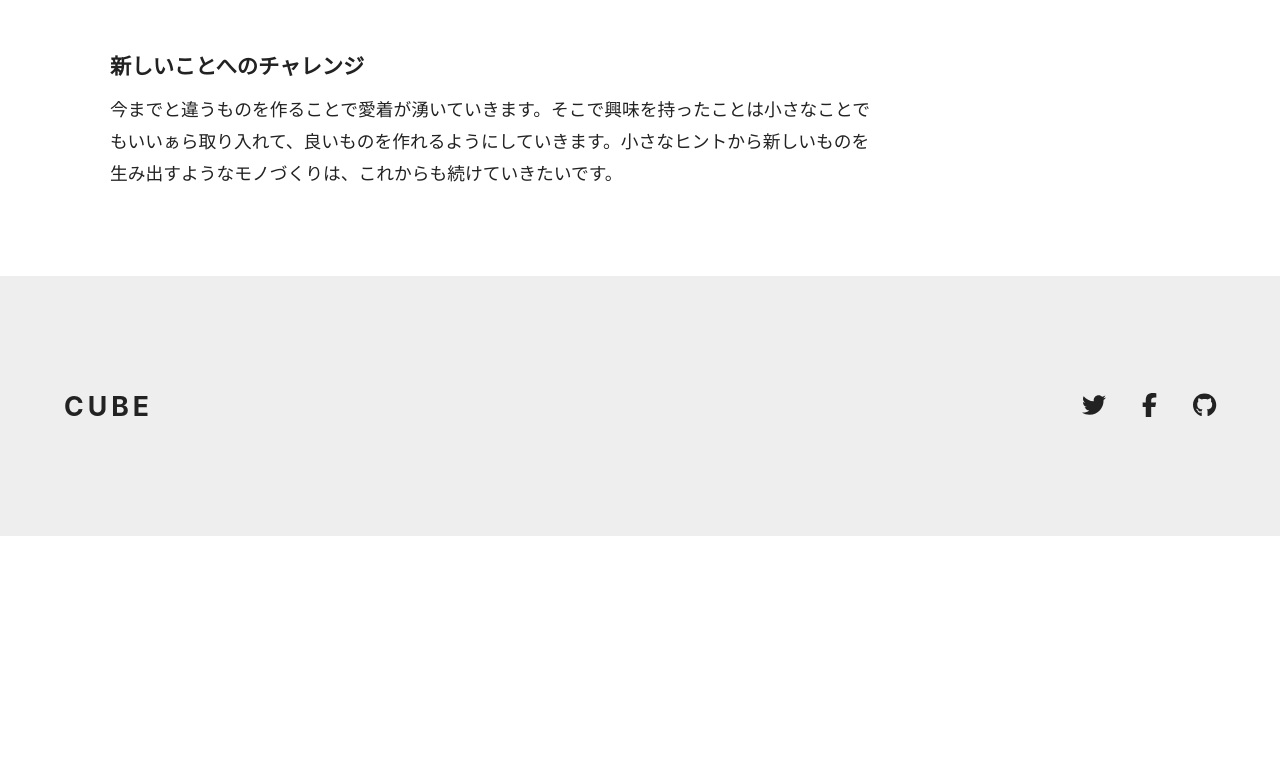
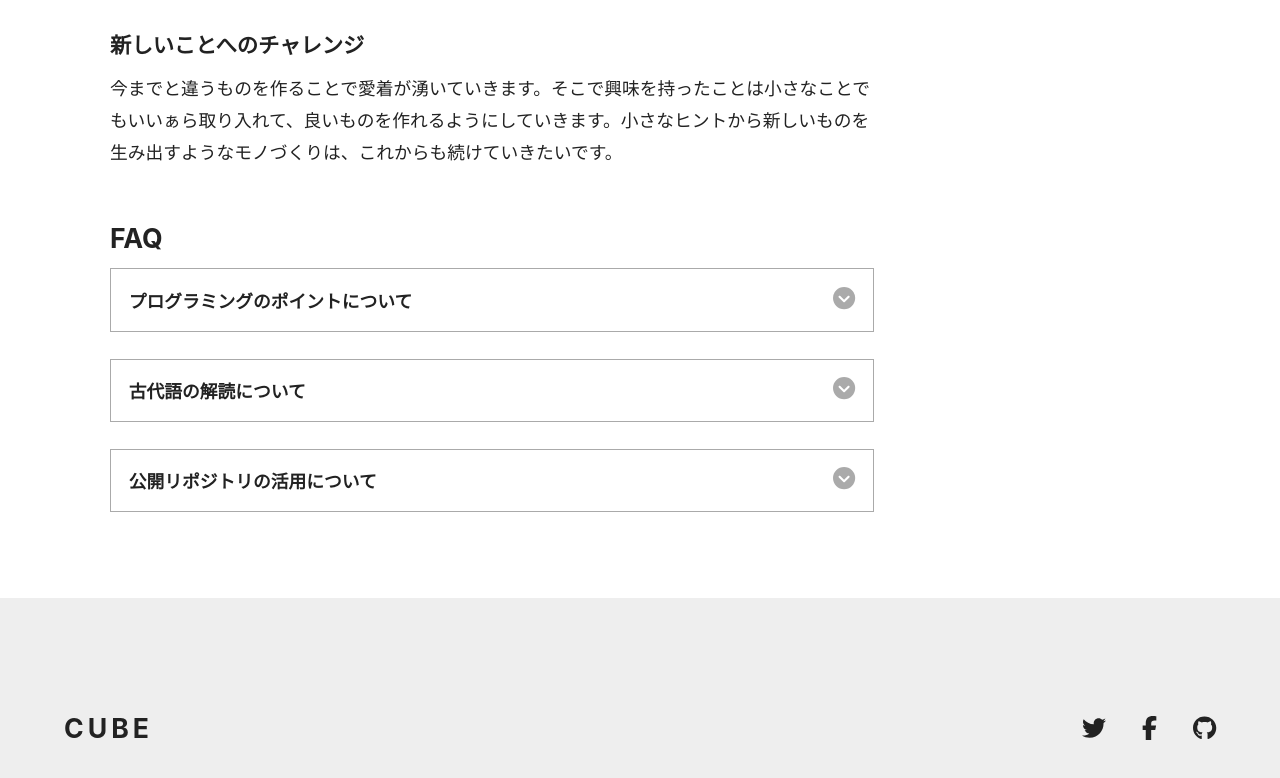
Before and after one commit to itc-n22030/next-react-website, a Next.js app: page /about in a window 1280 px wide. Shown: the part 1486-2264 px from the top of the page. Before the commit the page ends 2022 px from the top, so only its background shows below. Built offline with nearby package versions, Linux system fonts and the light colour scheme.

Commit message:
10.5 About アコーディオン追加

```diff
--- /dev/null
+++ b/components/accordion.js
@@ -0,0 +1,36 @@
+import { useState, useRef } from 'react'
+import styles from 'styles/accordion.module.css'
+import { FontAwesomeIcon } from '@fortawesome/react-fontawesome'
+import { faCircleChevronDown } from '@fortawesome/free-solid-svg-icons'
+
+export default function Accordion ({ heading, children }) {
+  const [textIsOpen, setTextIsOpen] = useState(false)
+
+  const toggleText = () => {
+    setTextIsOpen((prev) => !prev)
+  }
+
+  const refText = useRef(null)
+
+  return (
+    <div className={textIsOpen ? styles.open : styles.close}>
+      <h3 className={styles.heading}>
+        <button onClick={toggleText}>
+          {heading}
+          <FontAwesomeIcon icon={faCircleChevronDown} className={styles.icon} />
+        </button>
+      </h3>
+      <div
+        className={styles.text}
+        ref={refText}
+        style={{
+          '--text-height': refText.current
+            ? `${refText.current.scrollHeight}px`
+            : '0px'
+        }}
+      >
+        <div className={styles.textInner}>{children}</div>
+      </div>
+    </div>
+  )
+}
--- a/pages/about.js
+++ b/pages/about.js
@@ -1,5 +1,6 @@
 import Meta from 'components/meta'
 import TwoColumn from 'components/two-column'
+import Accordion from 'components/accordion'
 import Container from 'components/container'
 import Hero from 'components/hero'
 import PostBody from 'components/post-body'
@@ -10,11 +11,16 @@
 export default function About () {
   return (
     <Container>
-      <Meta pageTitle='アバウト' pageDesc='About development activities' />
+      <Meta
+        pageTitle='アバウト'
+        pageDesc='About development activities'
+  // <Hero title='About' subtitle='About development activities' />
+        pageImg={eyecatch.src}
+        pageImgW={eyecatch.width}
+        pageImgH={eyecatch.height}
+      />
       <Hero title='About' subtitle='About development activities' />
-      pageImg={eyecatch.src}
-      pageImgW={eyecatch.width}
-      pageImgH={eyecatch.height}
+
       <figure>
         <Image
           src={eyecatch}
@@ -45,6 +51,27 @@
               今までと違うものを作ることで愛着が湧いていきます。そこで興味を持ったことは小さなことでもいいぁら取り入れて、良いものを作れるようにしていきます。小さなヒントから新しいものを生み出すようなモノづくりは、これからも続けていきたいです。
             </p>
 
+            <h2>FAQ</h2>
+            <Accordion heading='プログラミングのポイントについて'>
+              <p>
+                プログラミングのポイントは、作りたいものを作ることです。楽しいこ
+                とから思いつき、目標とゴールを決め、そこに向かってさまざまな課題を設定していきな
+                がら、プログラムを作っていきます。
+              </p>
+            </Accordion>
+            <Accordion heading='古代語の解読について'>
+              <p>
+                古代語を解読するのに必要なのは、書かれた文字そのものだけです。古
+                代の世界観や思考方法。それらを読み取ってこそ古代の世界観が理解できてきます。
+              </p>
+            </Accordion>
+            <Accordion heading='公開リポジトリの活用について'>
+              <p>
+                公開リポジトリを活用すると、全世界のどこからでもアクセスし、開発
+                者が関連するプロジェクトのタスクを利用することができます。
+              </p>
+            </Accordion>
+
           </PostBody>
         </TwoColumn.Main>
 
--- /dev/null
+++ b/styles/accordion.module.css
@@ -0,0 +1,73 @@
+.open,
+.close {
+  border: solid 1px var(--gray-25);
+}
+
+/* 見出し */
+.heading {
+  font-size: var(--body);
+}
+
+.heading button {
+  all: unset;
+  outline: revert;
+  -webkit-tap-highlight-color: transparent;
+  cursor: pointer;
+  box-sizing: border-box;
+  width: 100%;
+  padding: 1em;
+  display: flex;
+  justify-content: space-between;
+  gap: 1em;
+}
+
+/* 見出しのアイコン */
+.icon {
+  color: var(--gray-25);
+  font-size: 1.25em;
+  transition: transform 0.5s;
+}
+
+.open .icon {
+  transform: rotate(180deg);
+}
+
+/* テキスト */
+.text {
+  overflow: hidden;
+  height: 0px;
+  transition: none;
+}
+
+.open .text {
+  animation: openAnim 0.5s forwards;
+}
+.close .text {
+  animation: closeAnim 0.5s forwards;
+}
+
+@keyframes openAnim {
+0% {
+height: 0px;
+}
+99% {
+height: var(--text-height);
+}
+100% {
+height: auto;
+}
+}
+
+@keyframes closeAnim {
+0% {
+height: var(--text-height);
+}
+100% {
+height: 0px;
+}
+}
+
+.textInner {
+  padding: 0 1.14em 1.14em;
+  font-size: calc(var(--body) * 0.875);
+}
```
